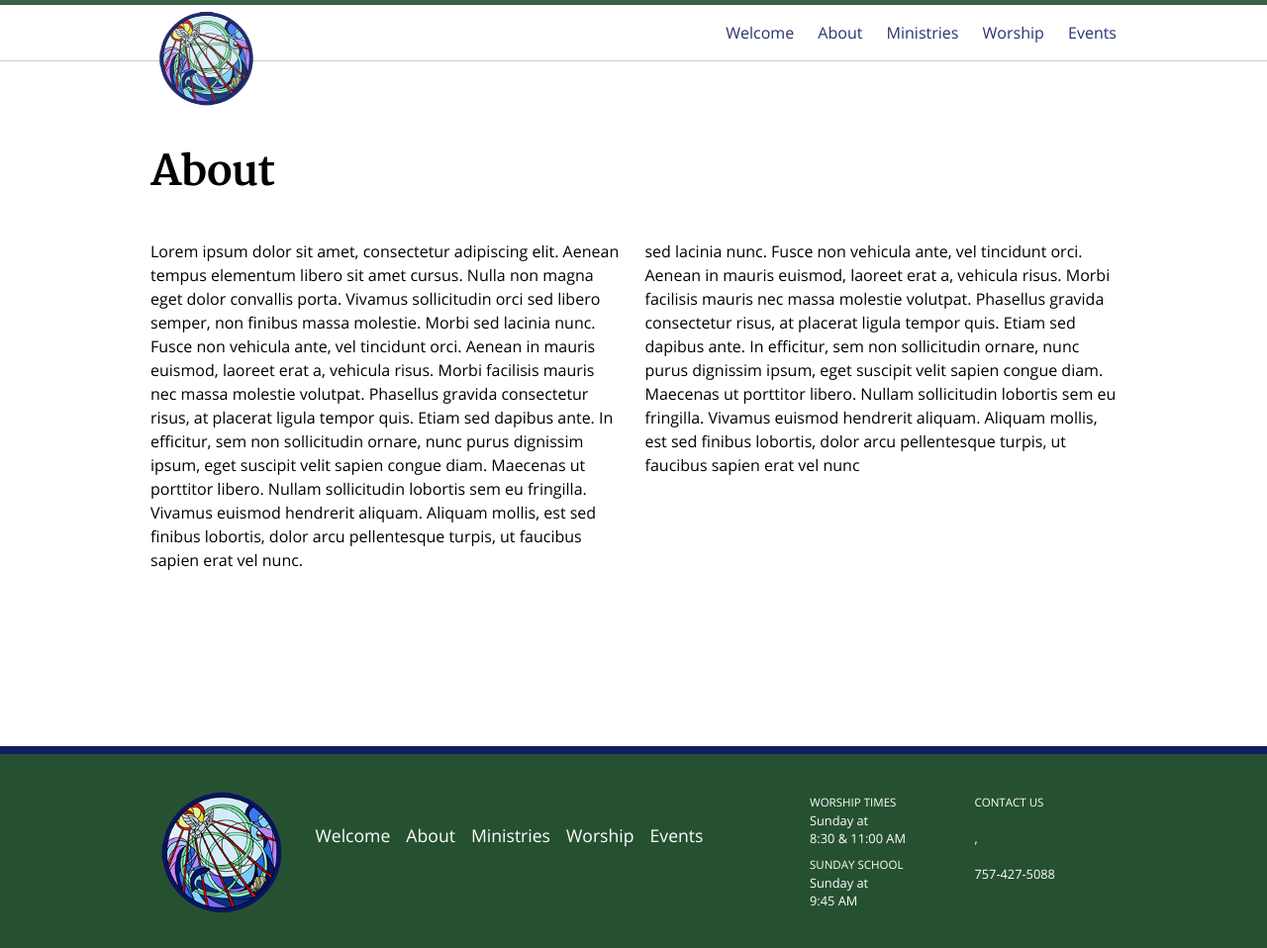
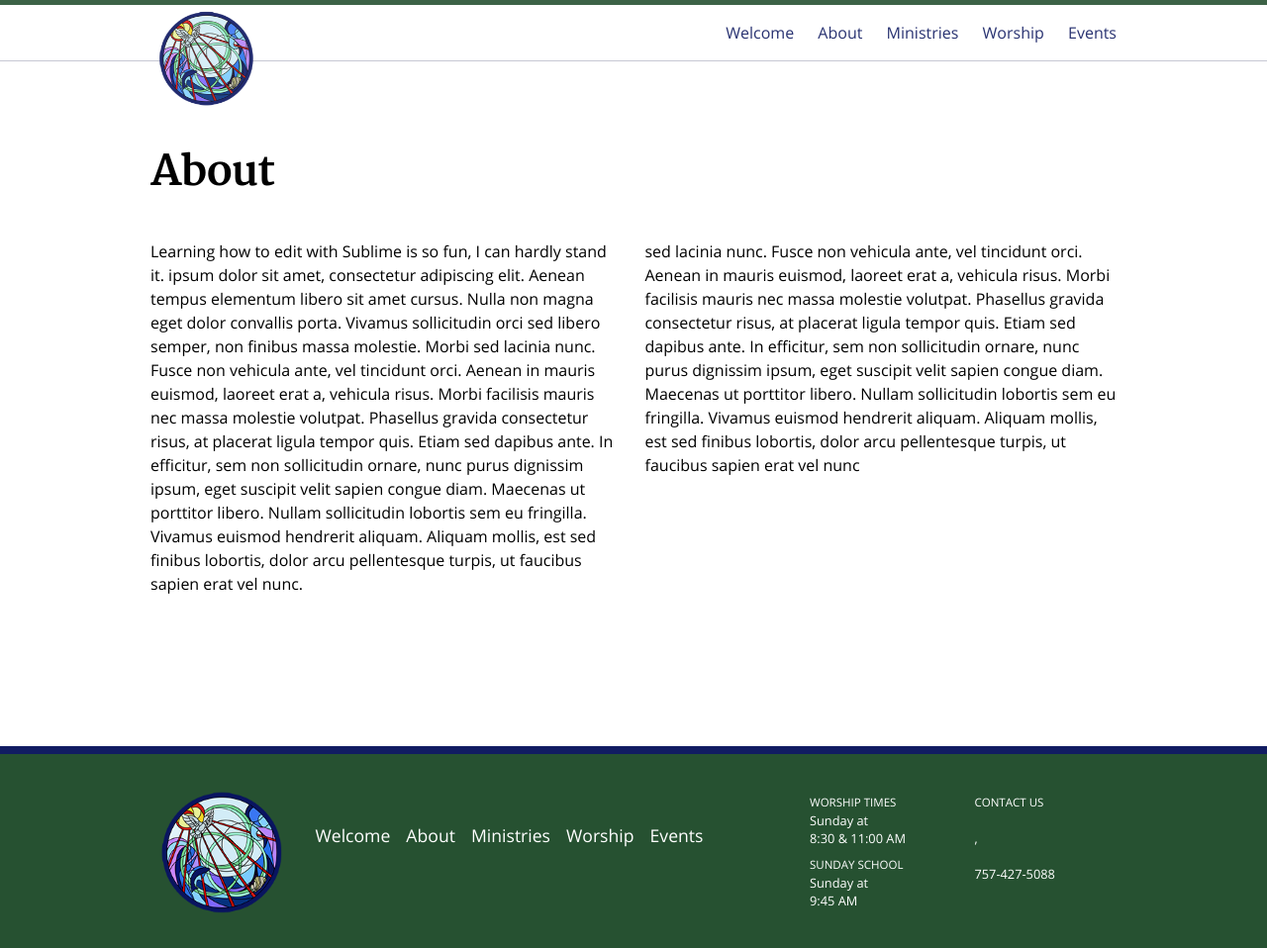
Before and after one commit to smlvborg/website, a Jekyll site: the page built from history.md, in a window 1280 px wide and 958 px high. Shown: the whole window at 99% size. Built offline with Jekyll 4.4.1, drawn with Linux system fonts in a browser that asks for light colours.

Commit message:
Jeff, Made changes to master

```diff
--- a/history.md
+++ b/history.md
@@ -6,7 +6,7 @@ permalink: /about/
 ---
 <div class="grid">
 	<div class="grid-six-wide">
-		<p>Lorem ipsum dolor sit amet, consectetur adipiscing elit. Aenean tempus elementum libero sit amet cursus. Nulla non magna eget dolor convallis porta. Vivamus sollicitudin orci sed libero semper, non finibus massa molestie. Morbi sed lacinia nunc. Fusce non vehicula ante, vel tincidunt orci. Aenean in mauris euismod, laoreet erat a, vehicula risus. Morbi facilisis mauris nec massa molestie volutpat. Phasellus gravida consectetur risus, at placerat ligula tempor quis. Etiam sed dapibus ante. In efficitur, sem non sollicitudin ornare, nunc purus dignissim ipsum, eget suscipit velit sapien congue diam. Maecenas ut porttitor libero. Nullam sollicitudin lobortis sem eu fringilla. Vivamus euismod hendrerit aliquam. Aliquam mollis, est sed finibus lobortis, dolor arcu pellentesque turpis, ut faucibus sapien erat vel nunc.</p>
+		<p>Learning how to edit with Sublime is so fun, I can hardly stand it. ipsum dolor sit amet, consectetur adipiscing elit. Aenean tempus elementum libero sit amet cursus. Nulla non magna eget dolor convallis porta. Vivamus sollicitudin orci sed libero semper, non finibus massa molestie. Morbi sed lacinia nunc. Fusce non vehicula ante, vel tincidunt orci. Aenean in mauris euismod, laoreet erat a, vehicula risus. Morbi facilisis mauris nec massa molestie volutpat. Phasellus gravida consectetur risus, at placerat ligula tempor quis. Etiam sed dapibus ante. In efficitur, sem non sollicitudin ornare, nunc purus dignissim ipsum, eget suscipit velit sapien congue diam. Maecenas ut porttitor libero. Nullam sollicitudin lobortis sem eu fringilla. Vivamus euismod hendrerit aliquam. Aliquam mollis, est sed finibus lobortis, dolor arcu pellentesque turpis, ut faucibus sapien erat vel nunc.</p>
 	</div>
 	<div class="grid-six-wide">
 		<p>sed lacinia nunc. Fusce non vehicula ante, vel tincidunt orci. Aenean in mauris euismod, laoreet erat a, vehicula risus. Morbi facilisis mauris nec massa molestie volutpat. Phasellus gravida consectetur risus, at placerat ligula tempor quis. Etiam sed dapibus ante. In efficitur, sem non sollicitudin ornare, nunc purus dignissim ipsum, eget suscipit velit sapien congue diam. Maecenas ut porttitor libero. Nullam sollicitudin lobortis sem eu fringilla. Vivamus euismod hendrerit aliquam. Aliquam mollis, est sed finibus lobortis, dolor arcu pellentesque turpis, ut faucibus sapien erat vel nunc</p>
```
Also changed, not shown: 8 other files.
